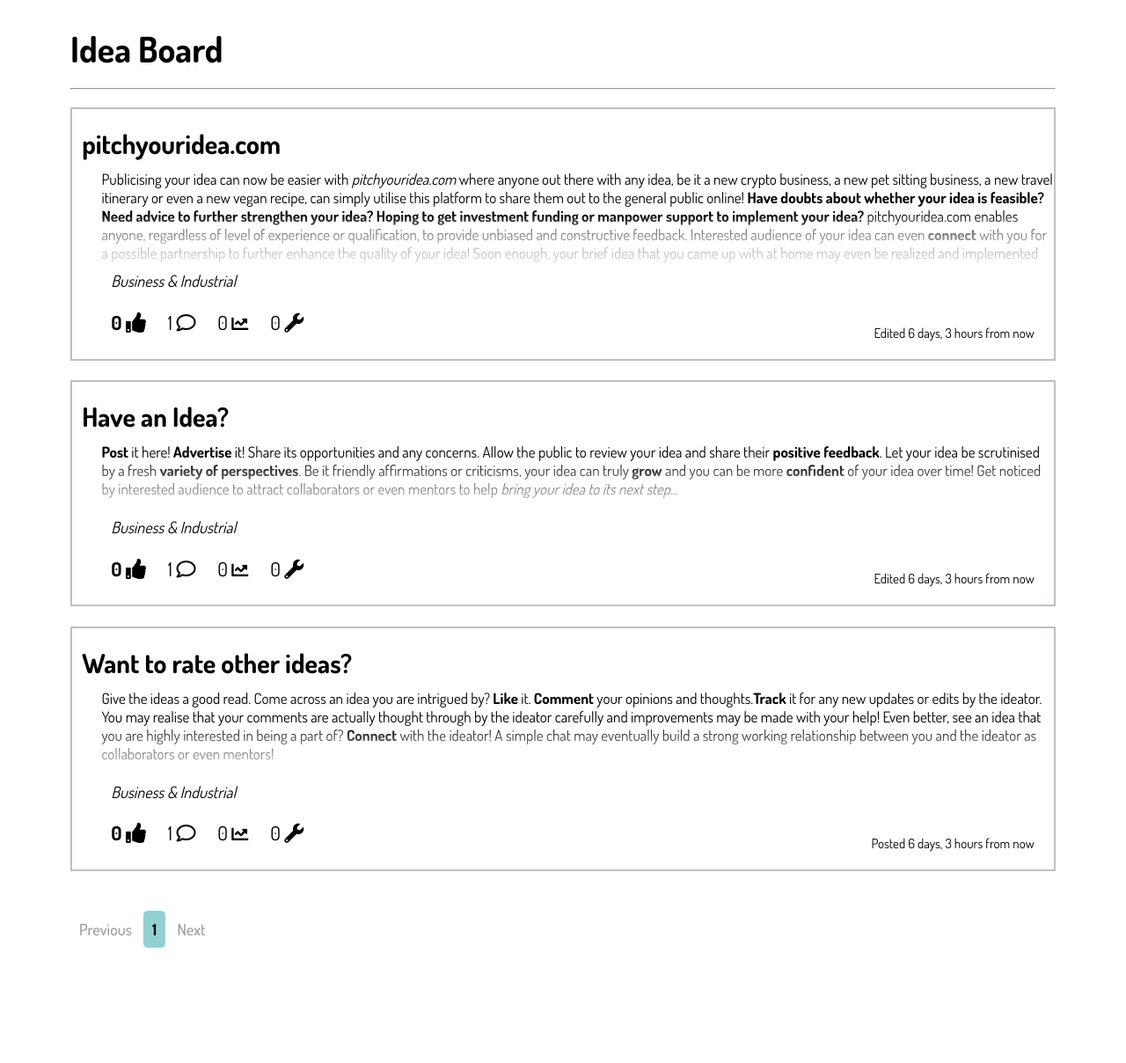
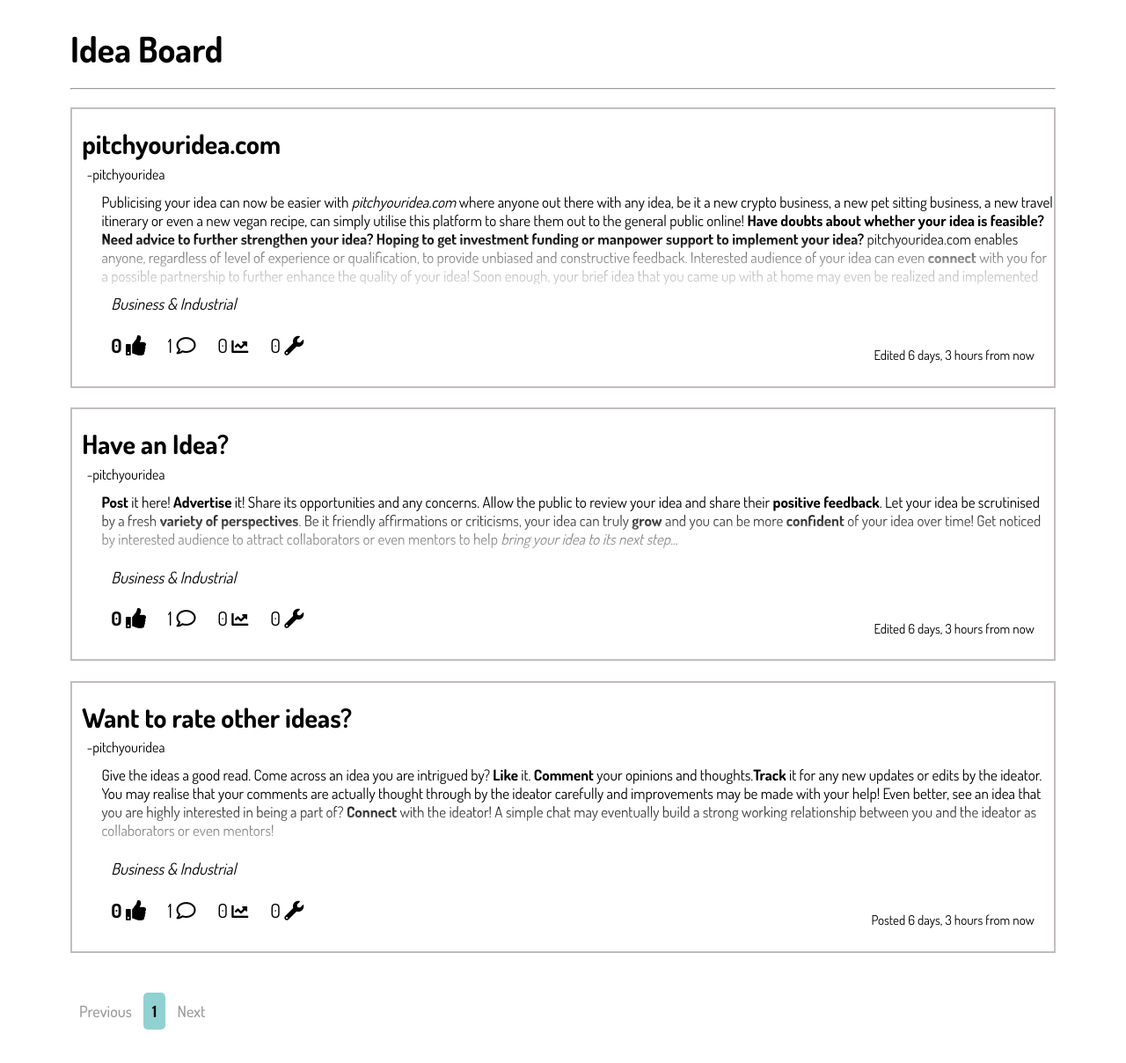
Before and after one commit to victorlaiyeeteng/pitch-your-idea, a Django app: page /ideas/ in a window 1280 px wide. Shown: the part 82-1290 px from the top of the page at 88% size. Before the commit the page ends 1159 px from the top, so only its background shows below. Run offline with Django 3.2, Linux system fonts and the light colour scheme; data comes from the database, SQL or seed files in the repository; both versions use the stored data as it was after the commit; data that the repository does not hold is empty; some libraries are stand-ins or nearby versions; some web fonts are replaced.

Commit message:
data flushed

```diff
--- a/website/static/website/homepage.css
+++ b/website/static/website/homepage.css
@@ -750,9 +750,13 @@
 	list-style: none;
 	color: black;
 }
+
 .ideaboard .idea h4{
 	padding: 0% 0% 0.5% 1%;
 	font-size: 30px;
+}
+.ideaboard .idea p{
+	padding: 0% 0% 0.5% 1.5%;
 }
 .ideaboard .idea .idea-content {
 	position: relative;
--- a/website/templates/website/ideaboard.html
+++ b/website/templates/website/ideaboard.html
@@ -25,6 +25,7 @@
                         <br>
                         <li class="ideaparentli">
                             <h4>{{ post.title }}</h4>
+                            <p>-{{ post.user.username }}</p>
                             <div class='idea-content'><p>{{ post.post|safe }}</p></div>
                             <ul class='idea-details'>
                                     <li><h6 class="idea-category">{{ post.category }}</h6></li>
--- a/website/templates/website/leaderboard.html
+++ b/website/templates/website/leaderboard.html
@@ -20,6 +20,7 @@
             <br>
             <hr>
             <br>
+            {% if post1 %}
                 <a href="{% url 'idea' post1.id %}" class="ideaparenta">
                     <div class='idea1st'>
                         <br>
@@ -42,6 +43,8 @@
                         <br>
                     </div>
                 </a>
+            {% endif %}
+            {% if post2 %}
                 <a href="{% url 'idea' post2.id %}" class="ideaparenta">
                     <div class='idea2nd'>
                         <br>
@@ -63,6 +66,8 @@
                         <br>
                     </div>
                 </a>
+            {% endif %}
+            {% if post3 %}
                 <a href="{% url 'idea' post3.id %}" class="ideaparenta">
                     <div class='idea3rd'>
                         <br>
@@ -84,6 +89,7 @@
                         <br>
                     </div>
                 </a>
+            {% endif %}
             {% for post in postsremaining %}
                 <a href="{% url 'idea' post.id %}" class="ideaparenta">
                     <div class='idea'>
```
Also changed, not shown: db.sqlite3, media/images/-20-113_image1_f7M66PZ.jpg (added), media/images/3075480_Online-feedback_wJVB7Ua.jpg (added), media/images/online-pitch_1_koNtsVj.jpeg (added). Lines whose indentation alone changed are shown as unchanged.
